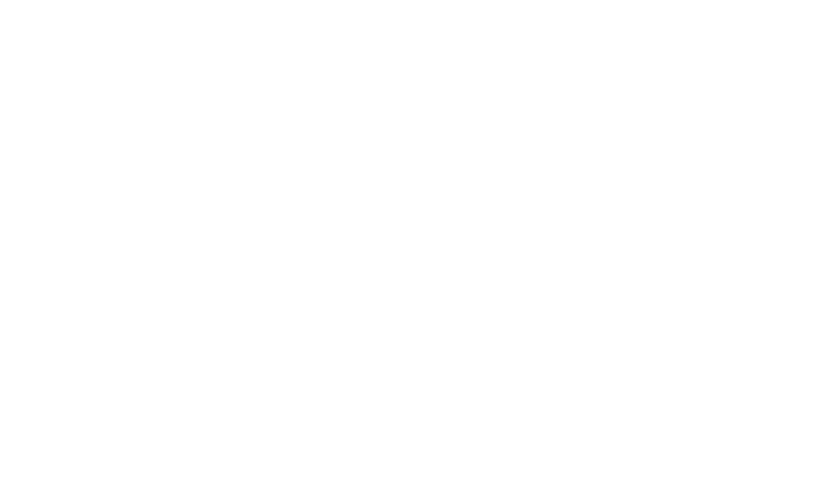
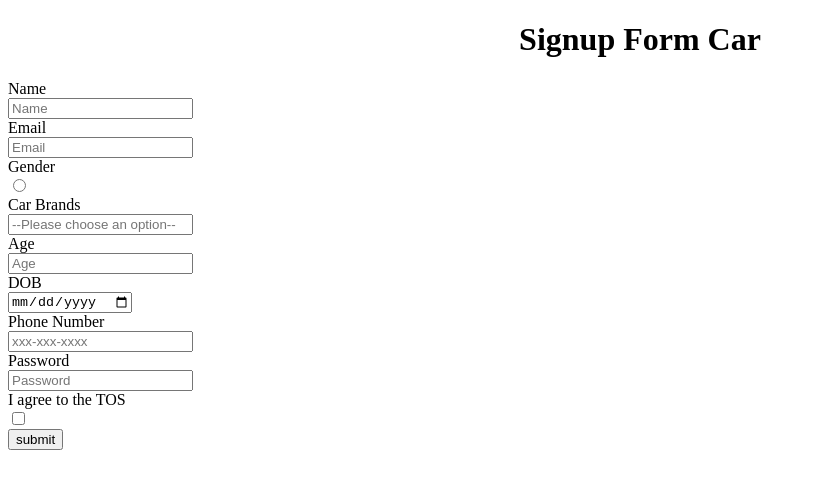
Before and after one commit to acciojob/signup-form-car-Debasishkaity22, a website: page main.html in a window 1280 px wide. Shown: the whole page, without its empty margins (0-816 px from the left). Drawn offline with Linux system fonts and the light colour scheme.

Commit message:
created a submission

```diff
--- a/main.html
+++ b/main.html
@@ -10,7 +10,28 @@
 	<!-- the entire body must be written by student -->
     <script type="text/javascript" src="./script.js">
 </script>
-
+<center><h1>Signup Form Car</h1></center>
+	<form>
+		<label for="name">Name</label><br>
+		<input type="text" id="name" placeholder="Name"required><br>
+		<label for="email">Email</label><br>
+		<input type="email" id="email" placeholder="Email"required><br>
+		<label for="gender_f">Gender</label><br>
+		<input type="radio" id="gender_m,gender_f" name="name" gender="male" required><br>
+		<label for="cars">Car Brands</label><br>
+		<input type="Select" id="cars" placeholder="--Please choose an option--"required><br>
+		<label for="age">Age</label><br>
+		<input type="number" id="age" placeholder="Age" required><br>
+		<label for="dob">DOB</label><br>
+		<input type="date" id="dob" required><br>
+		<label for="tel">Phone Number</label><br>
+		<input type="tel" id="tel" placeholder="xxx-xxx-xxxx"><br>
+		<label for="password">Password</label><br>
+		<input type="password" id="password" placeholder="Password" required><br>
+		<label for="tos">I agree to the TOS</label><br>
+		<input type="checkbox" id="tos" required><br>
+		<input type="submit" value="submit">
+	</form>
 </body>
 
 </html>
```
